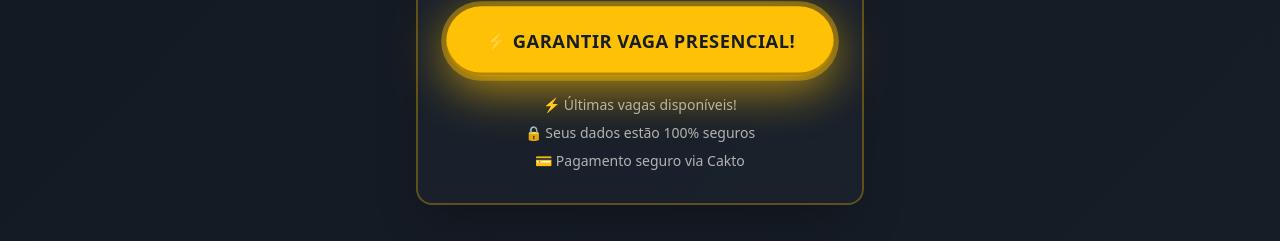
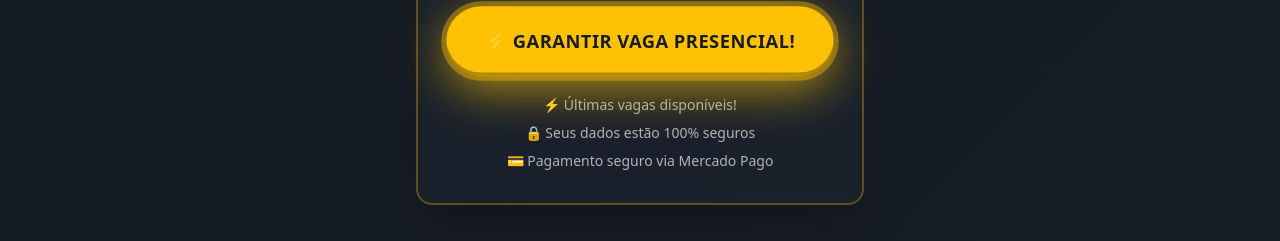
Before and after one commit to pedromurari/idmpelobrasil-13-sp, a React (Vite) app: page / in a window 1280 px wide. Shown: the part 951-1192 px from the top of the page. Built offline with nearby package versions, Linux system fonts and the light colour scheme; the HTML template or start-up script is replaced by a standard one.

Commit message:
Visual edit in Lovable
Edited UI in Lovable

```diff
--- a/src/components/EnrollmentForm.tsx
+++ b/src/components/EnrollmentForm.tsx
@@ -159,9 +159,7 @@ export const EnrollmentForm = () => {
           <p className="flex items-center justify-center gap-1">
             🔒 Seus dados estão 100% seguros
           </p>
-          <p className="flex items-center justify-center gap-1">
-            💳 Pagamento seguro via Cakto
-          </p>
+          <p className="flex items-center justify-center gap-1">💳 Pagamento seguro via Mercado Pago</p>
         </div>
       </div>
     </form>;
```
